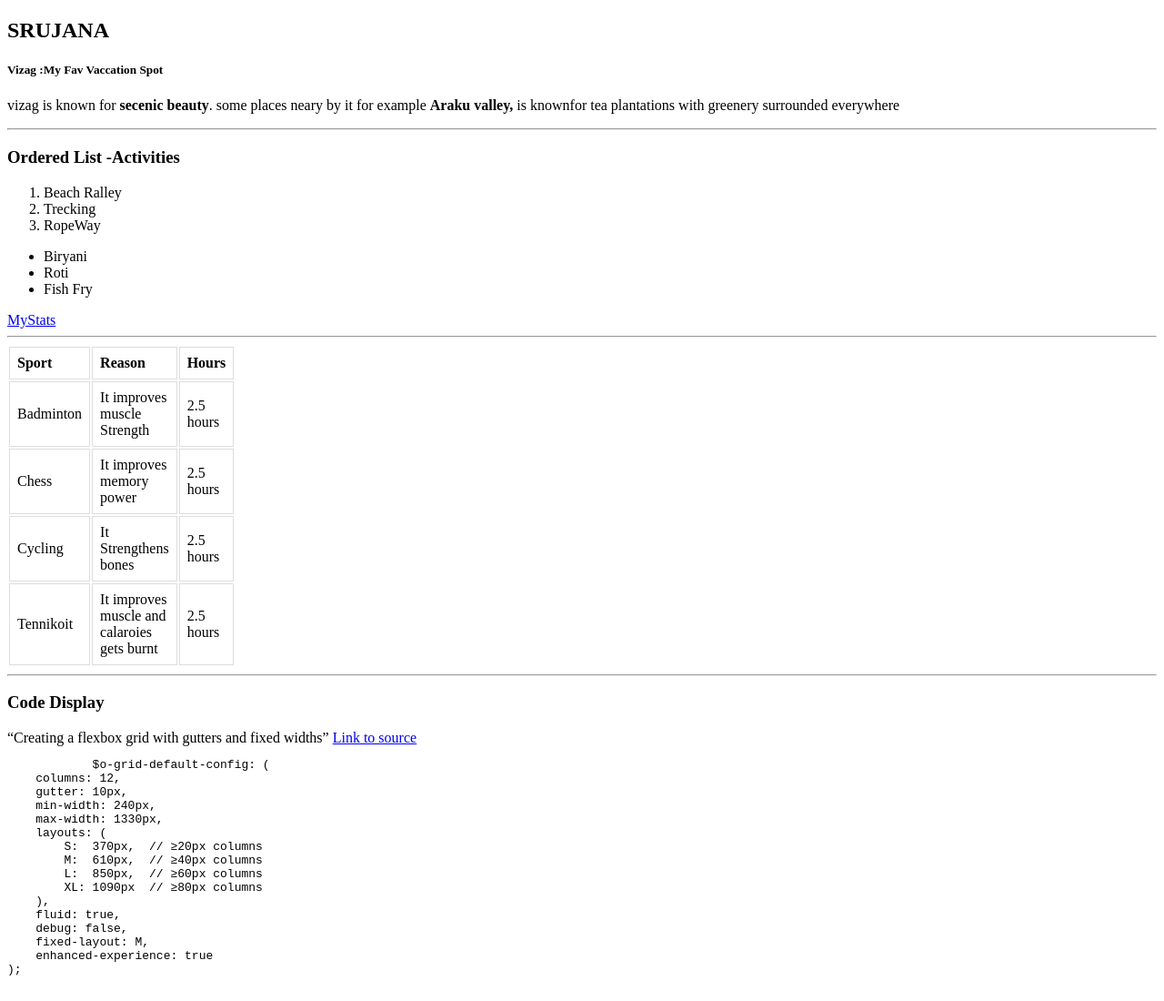
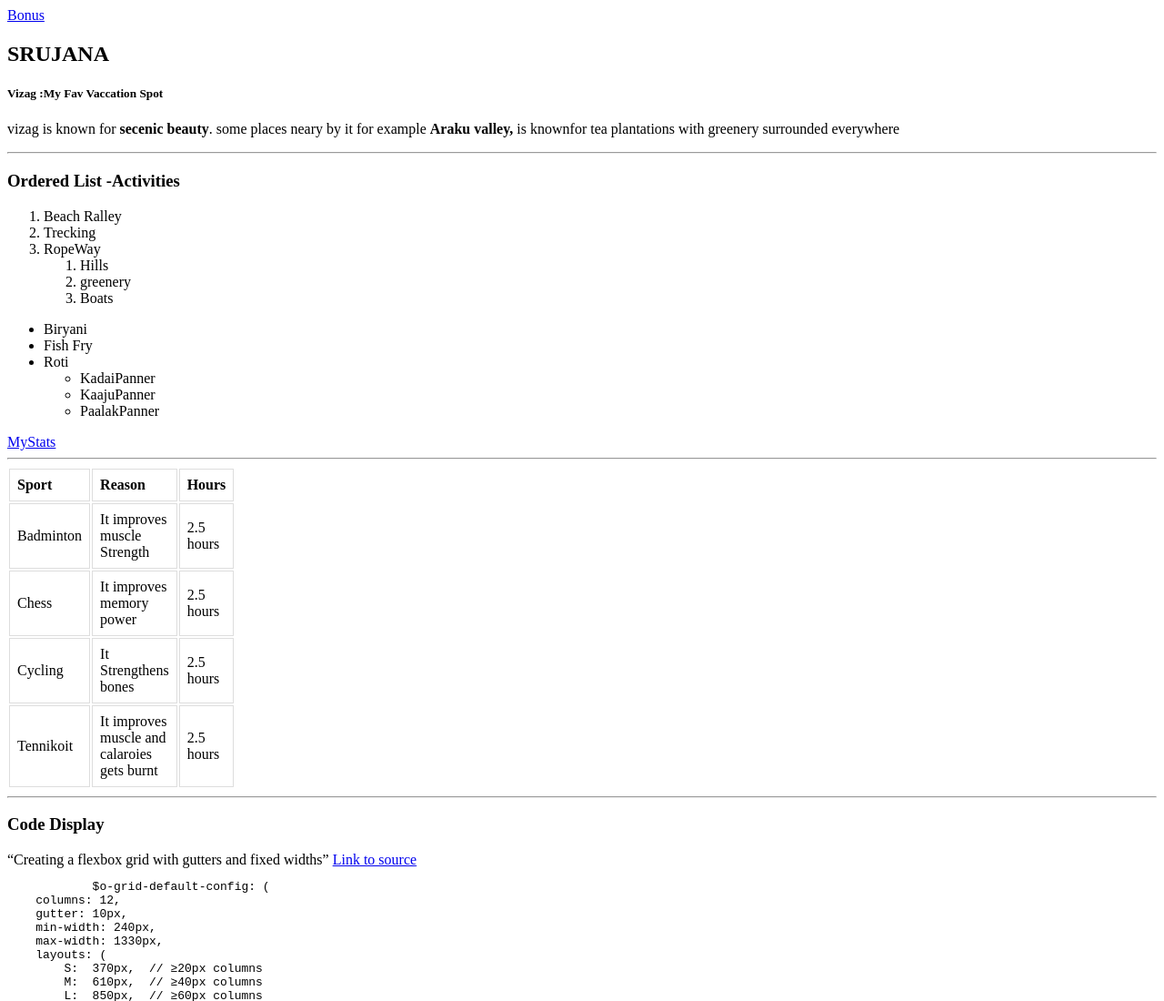
Before and after one commit to 44-563-WebApps-F23/44563-webapps-f23-assignment3-AiluriSrujana, a plain HTML site: page index.html in a window 1280 px wide. Shown: the top 1100 px of the page at 91% size. Drawn offline with Linux system fonts and the light colour scheme.

Commit message:
Modified lists

```diff
--- a/index.html
+++ b/index.html
@@ -1,22 +1,22 @@
 <!DOCTYPE html>
 <html lang="en">
+
 <head>
   <meta charset="UTF-8">
   <meta name="viewport" content="width=device-width, initial-scale=1.0">
   <title>INDEX</title>
   <style>
-
-
-            td,th
-            {
+    td,
+    th {
       border: 1px solid #dddddd;
       text-align: left;
       padding: 8px;
     }
-
   </style>
 </head>
+
 <body>
+  <a href="Bonus.html">Bonus</a>
   <h2>SRUJANA</h2>
   <h5>Vizag :My Fav Vaccation Spot</h5>
   <p>vizag is known for <b>secenic beauty</b>. some places neary by it for example <b> Araku valley,</b>
@@ -26,12 +26,24 @@
   <ol>
     <li>Beach Ralley</li>
     <li>Trecking</li>
-            <li>RopeWay</li>
+    <li>RopeWay
+      <ol>
+        <li>Hills</li>
+        <li>greenery</li>
+        <li>Boats</li>
+      </ol>
+    </li>
   </ol>
   <ul>
     <li>Biryani</li>
-            <li>Roti</li>
     <li>Fish Fry</li>
+    <li>Roti
+      <ul>
+        <li>KadaiPanner</li>
+        <li>KaajuPanner</li>
+        <li>PaalakPanner</li>
+      </ul>
+    </li>
   </ul>
   </hr>
   <a href="mystats.html">MyStats</a>
```
Also changed, not shown: Bonus.html (added, +20 -0 lines), Akela.jpg (added). Lines whose indentation alone changed are shown as unchanged.
